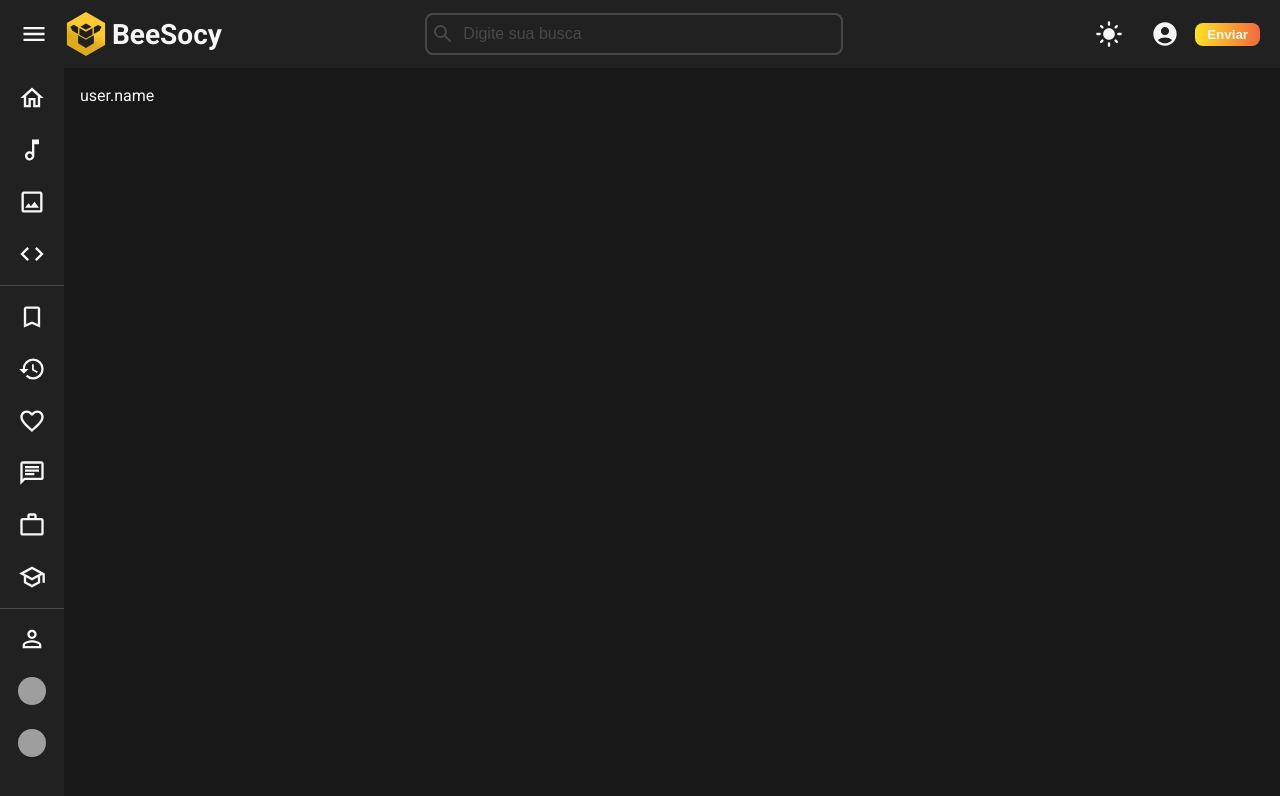
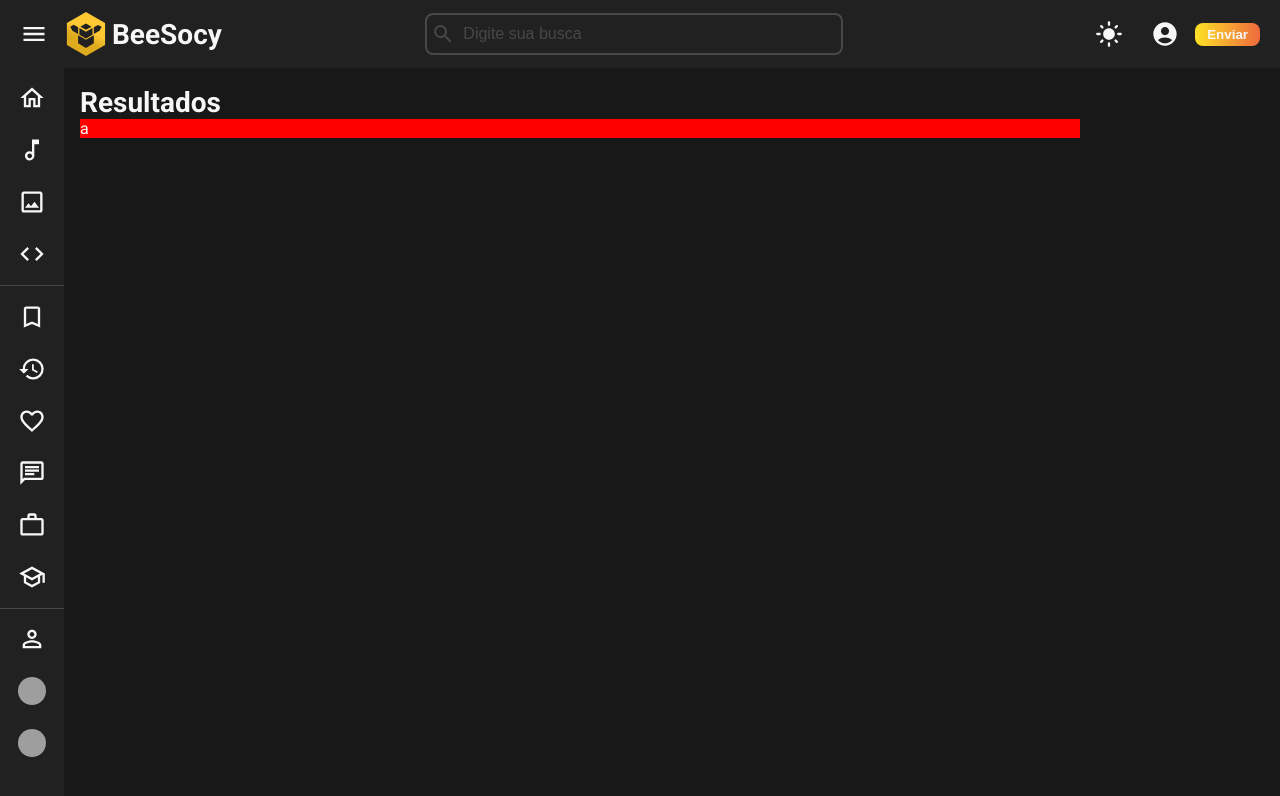
Before and after one commit to BeeSocy/beesocy, a React (Vite) app: page /pesquisa/1 in a window 1280 px wide. Shown: the top 796 px of the page. Built offline with nearby package versions, Linux system fonts and the light colour scheme; grey boxes are pictures that could not be loaded.

Commit message:
Start search page

```diff
--- /dev/null
+++ b/src/components/Search/TopResult/index.tsx
@@ -0,0 +1,13 @@
+import { Divider } from '../../General/Divider';
+import { Card, Container, Title } from './styles';
+
+export function TopResult() {
+  return (
+    <>
+      <Container>
+        <Title>Resultados</Title>
+        <Card size={'normal'}>a</Card>
+      </Container>
+    </>
+  );
+}
--- /dev/null
+++ b/src/components/Search/TopResult/styles.ts
@@ -0,0 +1,28 @@
+import styled from "styled-components";
+
+export const Container = styled.div`
+    width: 100%;
+`;
+export const Title = styled.span`
+    font-size: 2.8rem;
+    font-weight: bold;
+`;
+
+interface Module {
+    size: 'small' | 'normal' | 'large';
+}
+export const Card = styled.div<Module>`
+    width: ${props => {
+        if (props.size === 'normal') {
+            return '100rem'
+        } else if (props.size === 'large') {
+            return '120rem'
+        } else if (props.size === 'small') {
+            return '80rem'
+        }
+    }};
+    width: ${props => props.size === 'small' && '80rem'};
+    width: ${props => props.size === 'large' && '80rem'};
+    background-color: red;
+
+`;
--- a/src/pages/Search/index.tsx
+++ b/src/pages/Search/index.tsx
@@ -1,5 +1,11 @@
+import { TopResult } from '../../components/Search/TopResult';
 import { user } from '../Profile';
 
 export function Search() {
-  return <>user.name</>;
+  return (
+    <>
+      {/* <>user.name</> */}
+      <TopResult></TopResult>
+    </>
+  );
 }
```
